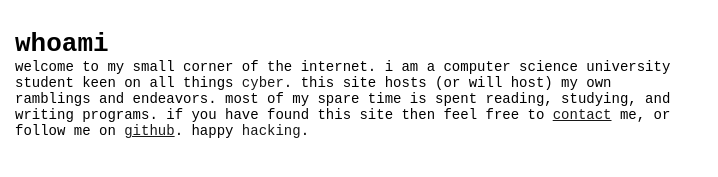
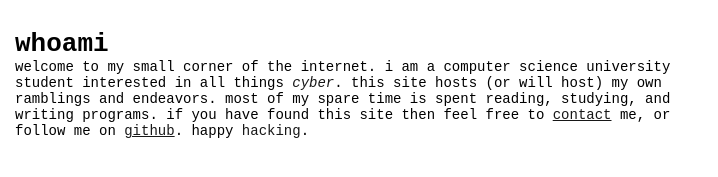
Before and after one commit to shoneill/sho.us.to, a plain HTML site: page whoami/index.html in a window 1280 px wide. Shown: the part 581-758 px from the top of the page, without its empty margins (0-718 px from the left). Drawn offline with Linux system fonts and the light colour scheme.

Commit message:
italized

```diff
--- a/whoami/index.html
+++ b/whoami/index.html
@@ -32,8 +32,8 @@
       <h1>whoami</h1>
       <p class="no-indent">
         welcome to my small corner of the internet. i am a computer science
-        university student keen on all things
-        <a class="rms" href="https://en.wikipedia.org/wiki/Cyberpunk">cyber</a>.
+        university student interested in all things
+        <a class="rms" href="https://en.wikipedia.org/wiki/Cyberpunk"><i>cyber</i></a>.
         this site hosts (or will host)
         my own ramblings and endeavors. most of my spare time is spent reading,
         studying, and writing programs. if you have found this site then feel free to
```
